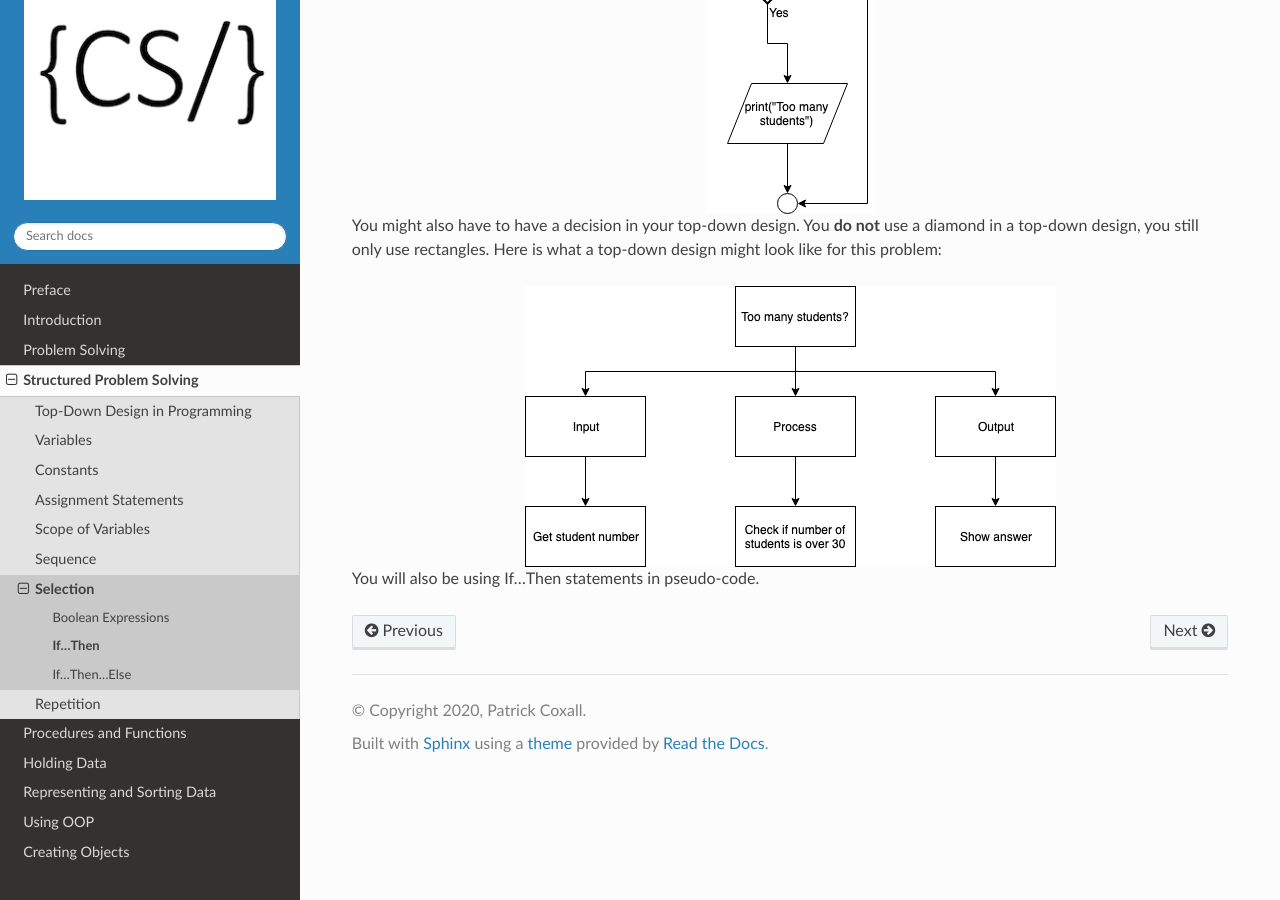
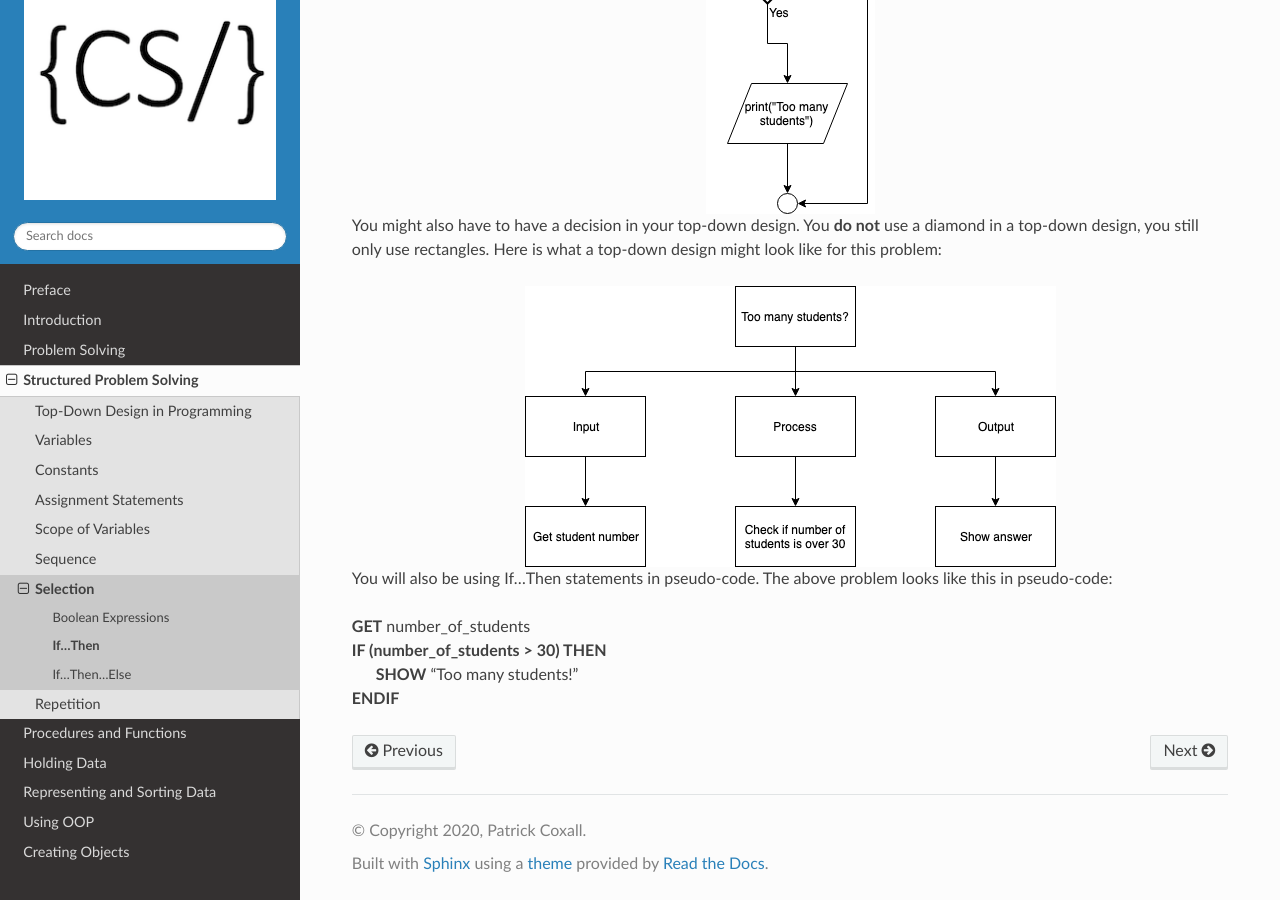
Before and after one commit to Mr-Coxall/Computer-Based-Problem-Solving, a Sphinx documentation site: the page built from docs/structured-problem-solving/if-then.rst, in a window 1280 px wide and 900 px high, scrolled down 1007 px. Built offline with Sphinx 7.4.7 and the Read the Docs theme 2.0.0, drawn with Linux system fonts in a browser that asks for light colours; pages that are not in the unit, such as notebooks, are missing from menus.

Commit message:
doing selection text

```diff
--- a/docs/structured-problem-solving/if-then.rst
+++ b/docs/structured-problem-solving/if-then.rst
@@ -88,4 +88,9 @@ You might also have to have a decision in your top-down design. You **do not** u
    :alt: Top-Down Design for If…Then statement
    :align: center
 
-You will also be using If…Then statements in pseudo-code.
+You will also be using If…Then statements in pseudo-code. The above problem looks like this in pseudo-code:
+
+| **GET** number_of_students
+| **IF (number_of_students > 30) THEN**
+|     **SHOW** "Too many students!"
+| **ENDIF**
```
